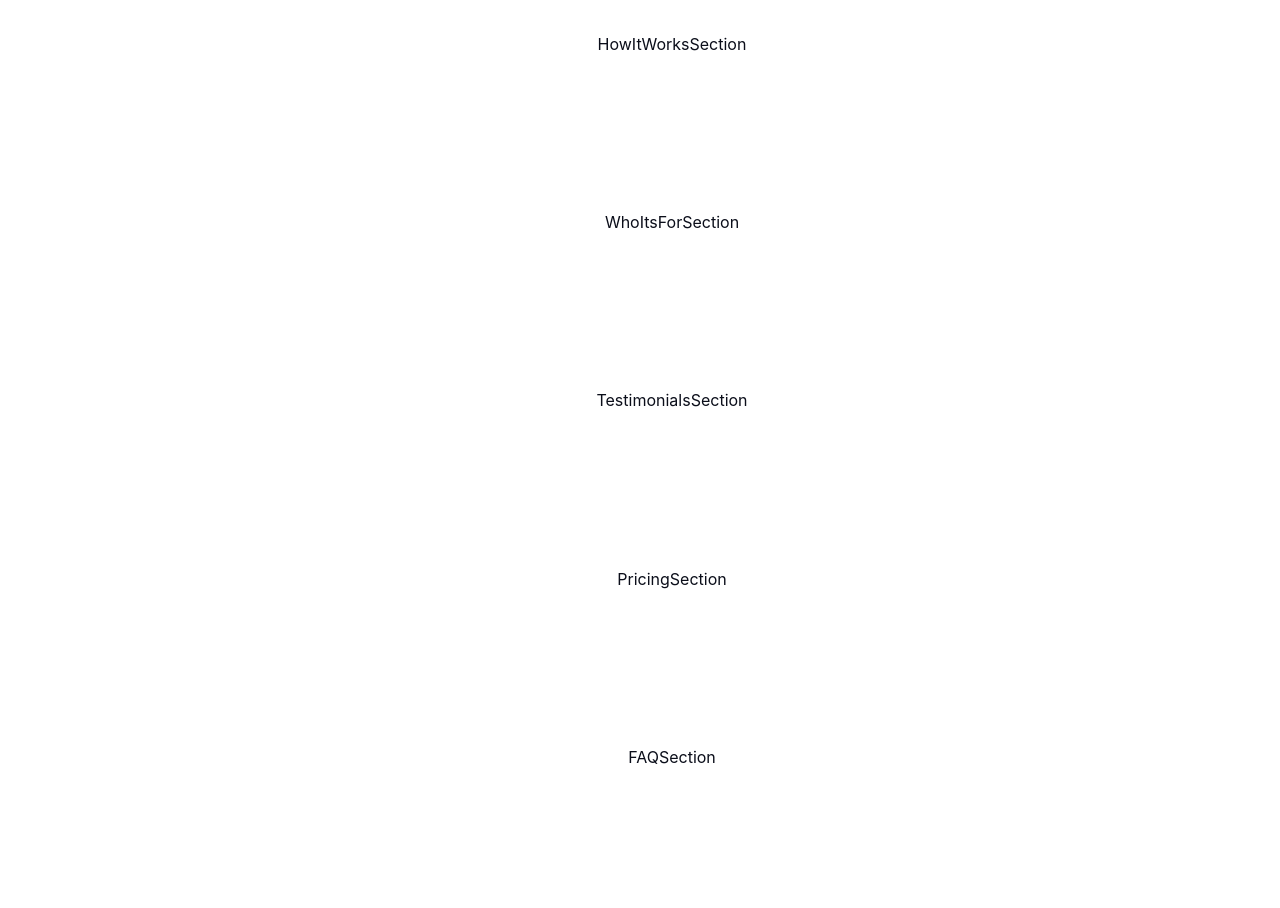
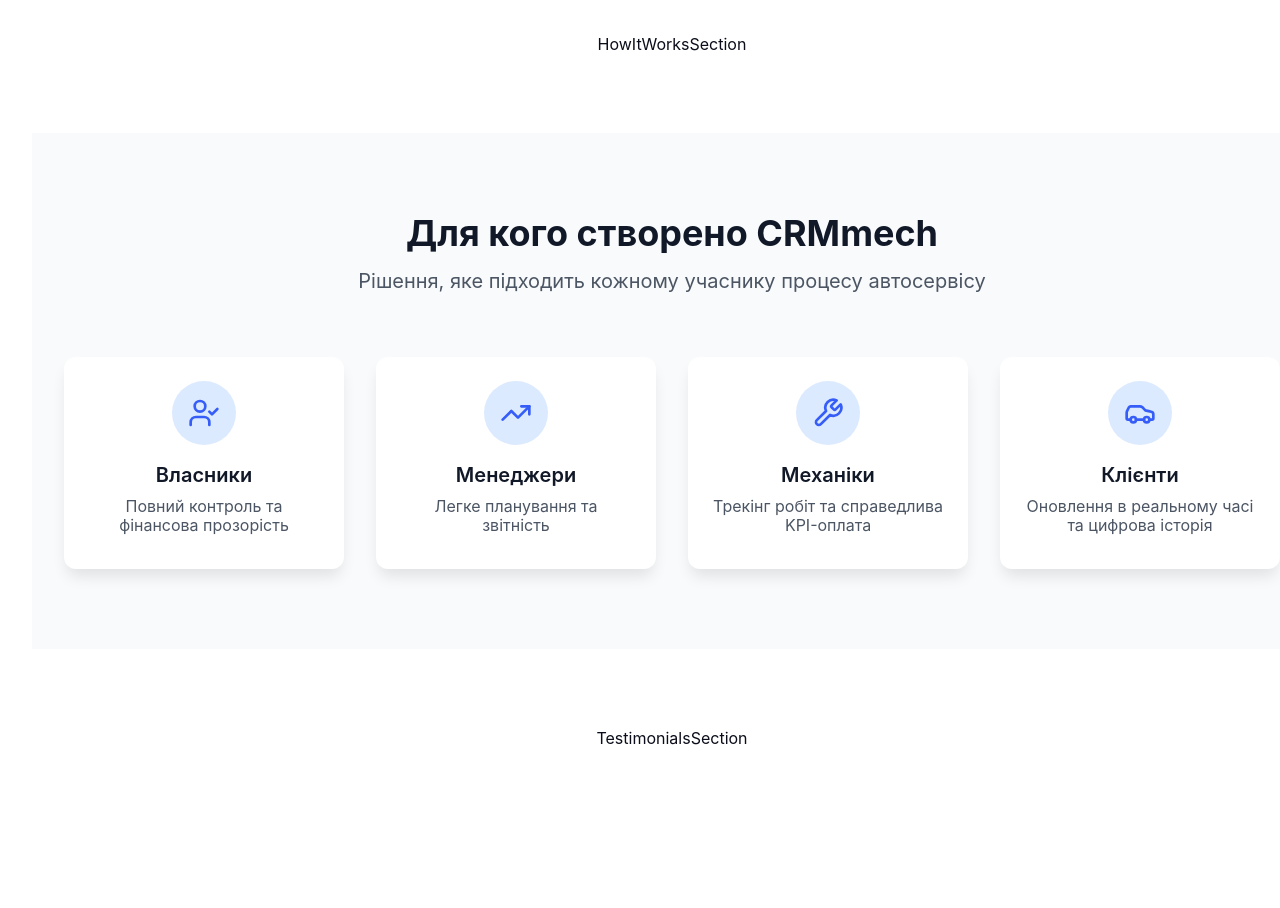
Before and after one commit to ExpanseCode/CRMMech, a React (Vite) app: page / in a window 1280 px wide. Shown: the part 5660-6568 px from the top of the page. Built offline with nearby package versions, Linux system fonts and the light colour scheme.

Commit message:
create WhoItsForSection

```diff
--- a/src/components/Landing/WhoItsForSection/WhoItsForSection.jsx
+++ b/src/components/Landing/WhoItsForSection/WhoItsForSection.jsx
@@ -1,3 +1,67 @@
+import { UserCheck, TrendingUp, Wrench, Car } from 'lucide-react';
+import { motion } from 'framer-motion';
+import styles from './WhoItsForSection.module.css';
+
+const userTypes = [
+  {
+    icon: UserCheck,
+    title: 'Власники',
+    description: 'Повний контроль та фінансова прозорість',
+  },
+  {
+    icon: TrendingUp,
+    title: 'Менеджери',
+    description: 'Легке планування та звітність',
+  },
+  {
+    icon: Wrench,
+    title: 'Механіки',
+    description: 'Трекінг робіт та справедлива KPI-оплата',
+  },
+  {
+    icon: Car,
+    title: 'Клієнти',
+    description: 'Оновлення в реальному часі та цифрова історія',
+  },
+];
+
 export default function WhoItsForSection() {
-    return <section>WhoItsForSection</section>;
-};
+  return (
+    <section className={styles.section}>
+      <div className={styles.sectionContainer}>
+        <motion.div
+          initial={{ opacity: 0, y: 30 }}
+          whileInView={{ opacity: 1, y: 0 }}
+          transition={{ duration: 0.6 }}
+          viewport={{ once: true }}
+          className={styles.header}
+        >
+          <h2 className={styles.title}>Для кого створено CRMmech</h2>
+          <p className={styles.subtitle}>
+            Рішення, яке підходить кожному учаснику процесу автосервісу
+          </p>
+        </motion.div>
+
+        <div className={styles.grid}>
+          {userTypes.map((userType, index) => (
+            <motion.div
+              key={index}
+              initial={{ opacity: 0, y: 30 }}
+              whileInView={{ opacity: 1, y: 0 }}
+              transition={{ duration: 0.6, delay: index * 0.1 }}
+              viewport={{ once: true }}
+              whileHover={{ y: -4 }}
+              className={styles.card}
+            >
+              <div className={styles.iconWrapper}>
+                <userType.icon className={styles.icon} />
+              </div>
+              <h3 className={styles.cardTitle}>{userType.title}</h3>
+              <p className={styles.cardDescription}>{userType.description}</p>
+            </motion.div>
+          ))}
+        </div>
+      </div>
+    </section>
+  );
+}
--- a/src/components/Landing/WhoItsForSection/WhoItsForSection.module.css
+++ b/src/components/Landing/WhoItsForSection/WhoItsForSection.module.css
@@ -0,0 +1,106 @@
+.section{
+  background: var(--light-grey-background);
+
+}
+.sectionContainer {
+  padding: 0 2rem;
+}
+
+.header {
+  text-align: center;
+  margin-bottom: 4rem;
+}
+
+.title {
+  font-size: 2.25rem;
+  font-weight: 700;
+  color: var(--text-headers);
+  margin-bottom: 1rem;
+}
+
+.subtitle {
+  font-size: 1.25rem;
+  color: var(--text-gray);
+  max-width: 42rem;
+  margin: 0 auto;
+}
+
+.grid {
+  display: grid;
+  grid-template-columns: repeat(4, 1fr);
+  gap: 2rem;
+}
+
+.card {
+    /* width: 248px; */
+    height: 212px;
+  background-color: var(--white);
+  border-radius: 0.75rem;
+  padding: 1.5rem;
+  text-align: center;
+  box-shadow: 0 10px 15px -3px rgba(0, 0, 0, 0.1);
+  transition: all 0.3s ease;
+}
+
+.card:hover {
+  box-shadow: 0 20px 25px -5px rgba(0, 0, 0, 0.1);
+  transform: translateY(-4px);
+}
+
+.iconWrapper {
+  width: 4rem;
+  height: 4rem;
+  background-color: var(--light-blue-background);
+  border-radius: 50%;
+  display: flex;
+  align-items: center;
+  justify-content: center;
+  margin: 0 auto 1rem auto;
+}
+
+.icon {
+  width: 2rem;
+  height: 2rem;
+  /* color: #3b82f6; */
+  color: var(--primary-icon);
+}
+
+.cardTitle {
+  font-size: 1.25rem;
+  line-height: 1.75rem;
+  font-weight: 600;
+  color:var(--text-headers);
+  margin-bottom: 0.5rem;
+}
+
+.cardDescription {
+  color: var(--text-gray);
+}
+
+/* 📱 Медіа-запити на зменшення ширини */
+
+/* Планшет ~1024px */
+/* @media (max-width: 1200px) {
+  .grid {
+    grid-template-columns: repeat(2, 1fr);
+  }
+} */
+
+/* Мобільний ~640px */
+/* @media (max-width: 700px) {
+  .grid {
+    grid-template-columns: 1fr;
+  }
+
+  .title {
+    font-size: 1.875rem;
+  }
+
+  .subtitle {
+    font-size: 1rem;
+  }
+
+  .card {
+    padding: 1rem;
+  }
+} */
--- a/src/index.css
+++ b/src/index.css
@@ -20,26 +20,26 @@
   --ring: #3e63dd; /* rgb(62 99 221) */
   --text-headers: #111827; /* rgb(17 24 39) */
   --text-gray: #4b5563; /* rgb(75 85 99) */
+  --primary-icon: #365df7; /* HSL(221, 83%, 53%) */
   --card-border: #f3f4f6; /* rgb(243 244 246) */
   --light-green-icon: #dcfce7; /* rgb(220 252 231) */
   --dark-green-icon: #16a34a; /* rgb(22 163 74) */
-  --light-blue-background: #dbeafe  ; /* rgb(219 234 254) */
-  --text-blue: #1e40af;  /*rgba(30 64 175)*/
+  --light-blue-background: #dbeafe; /* rgb(219 234 254) */
+  --text-blue: #1e40af; /*rgba(30 64 175)*/
   --light-green-border: #bbf7d0; /*187 247 208*/
-  --light-green-background: #f0fdf4  ; /*240 253 244*/
+  --light-green-background: #f0fdf4; /*240 253 244*/
+  --light-grey-background: #f9fafb; /* rgb(249 250 251) */
   --dark-green-text: #166534; /*22 101 52*/
-  --orange-background: #ffedd5  ; /*255 237 213*/
-  --dark-orange-text: #9a3412  ; /*154 52 18*/
+  --orange-background: #ffedd5; /*255 237 213*/
+  --dark-orange-text: #9a3412; /*154 52 18*/
   --purple-text: #6b21a8; /*107 33 168*/
   --light-purple-background: #f3e8ff; /*243 232 255*/
   --border-red: #fecaca; /* rgb(254 202 202) */
-  --border-orange: #fed7aa;  /*254 215 170*/
-  --border-purple: #e9d5ff  ; /* rgb(233 213 255)*/
+  --border-orange: #fed7aa; /*254 215 170*/
+  --border-purple: #e9d5ff; /* rgb(233 213 255)*/
   --border-blue: #bfdbfe; /* rgb(191 219 254) */
   --border-indigo: #c7d2fe; /* rgb(199 210 254) */
   --border-dark-red: #fca5a5; /* rgb(252 165 165) */
-
-
 }
 
 @font-face {
```
